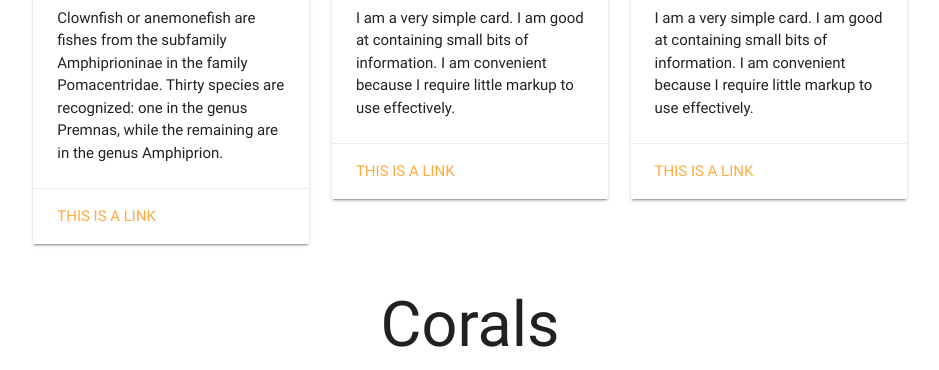
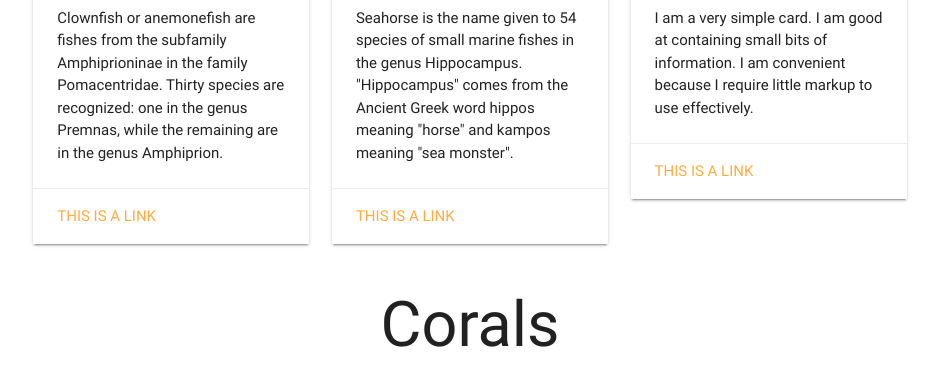
Before and after one commit to LailaAlawami/Marinelife, a plain HTML site: page index.HTML in a window 1280 px wide. Shown: the part 922-1292 px from the top of the page, without its empty margins (170-1109 px from the left). Drawn offline with nearby package versions, Linux system fonts and the light colour scheme.

Commit message:
added sea horse description

```diff
--- a/index.HTML
+++ b/index.HTML
@@ -60,8 +60,7 @@
                     <span class="card-title">Sea Horse</span>
                 </div>
                 <div class="card-content">
-                    <p>I am a very simple card. I am good at containing small bits of information. I am convenient because I
-                        require little markup to use effectively.</p>
+                    <p>Seahorse is the name given to 54 species of small marine fishes in the genus Hippocampus. "Hippocampus" comes from the Ancient Greek word hippos meaning "horse" and kampos meaning "sea monster".</p>
                 </div>
                 <div class="card-action">
                     <a href="#">This is a link</a>
```
